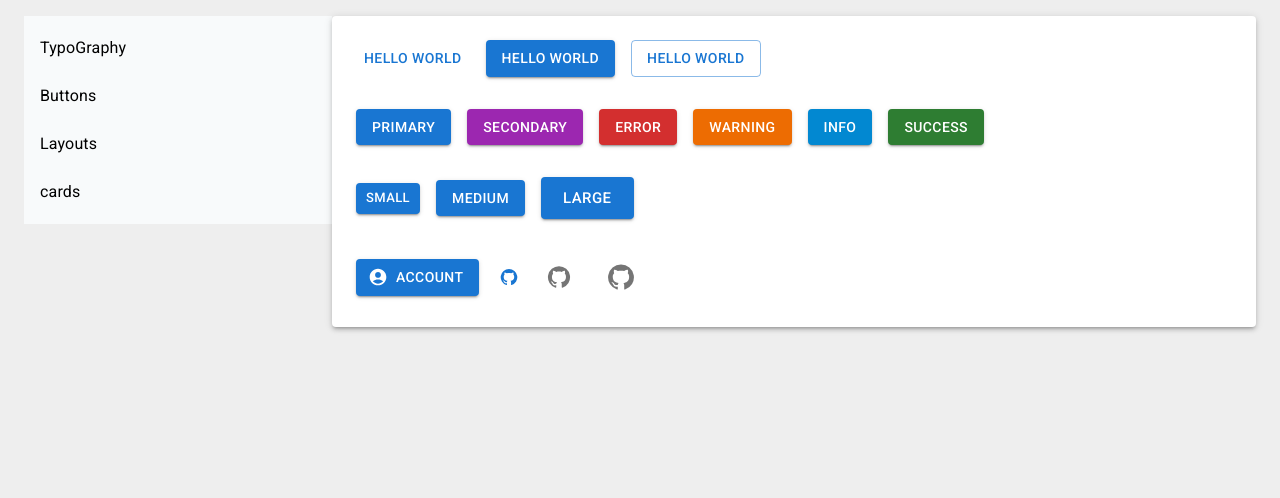
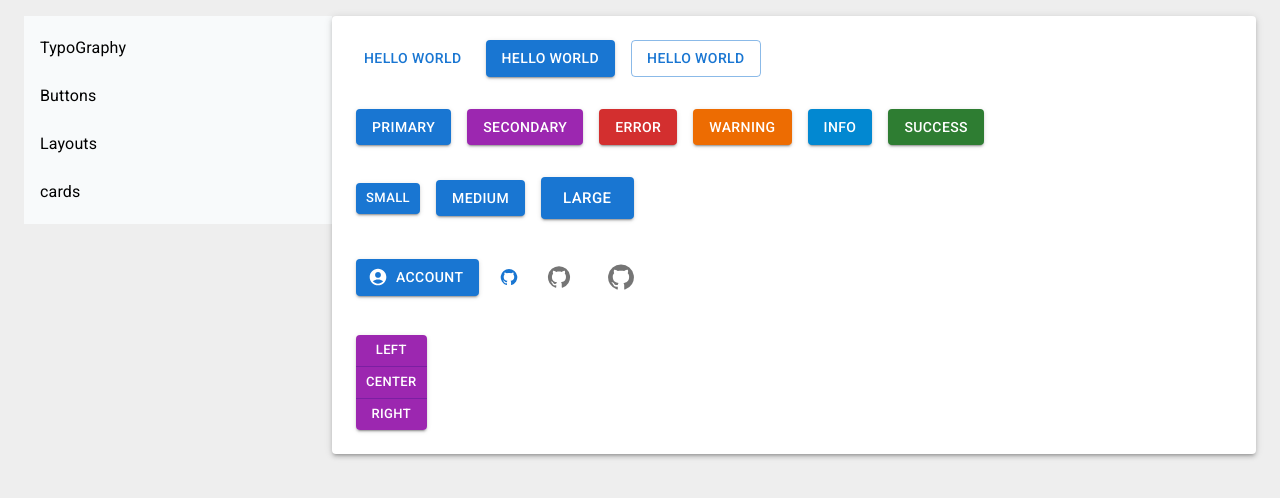
Before and after one commit to kan0305/react-material-ui, a React (Create React App) app: page /buttons in a window 1280 px wide. Shown: the top 498 px of the page. Built offline with nearby package versions, Linux system fonts and the light colour scheme.

Commit message:
React Material UI Tutorial - 5 - Button Group

```diff
--- a/src/pages/MuiButton.jsx
+++ b/src/pages/MuiButton.jsx
@@ -1,13 +1,15 @@
-import { Stack, Button, IconButton } from "@mui/material";
+import { Stack, Button, IconButton, ButtonGroup } from "@mui/material";
 import AccountCircleIcon from "@mui/icons-material/AccountCircle";
-import GitHubIcon from '@mui/icons-material/GitHub';
+import GitHubIcon from "@mui/icons-material/GitHub";
 import React from "react";
 
 export const MuiButton = () => {
     return (
         <Stack spacing={4}>
             <Stack spacing={2} direction="row" alignItems="center">
-                <Button variant="text" onClick={() => alert("Hello World")}>Hello World</Button>
+                <Button variant="text" onClick={() => alert("Hello World")}>
+                    Hello World
+                </Button>
                 <Button variant="contained">Hello World</Button>
                 <Button variant="outlined">Hello World</Button>
             </Stack>
@@ -59,6 +61,14 @@ export const MuiButton = () => {
                     <GitHubIcon fontSize="inherit" />
                 </IconButton>
             </Stack>
+
+            <Stack direction="row">
+                <ButtonGroup variant="contained" size="small" color="secondary" orientation="vertical">
+                    <Button>LEFT</Button>
+                    <Button>CENTER</Button>
+                    <Button>RIGHT</Button>
+                </ButtonGroup>
+            </Stack>
         </Stack>
     );
 };
```
